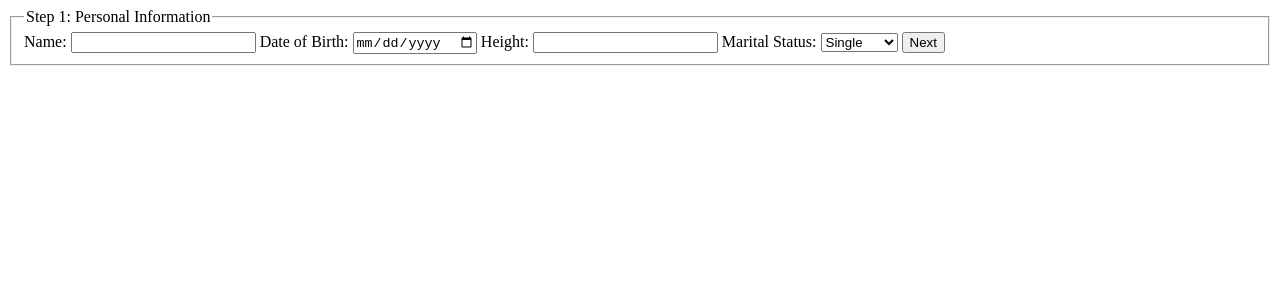
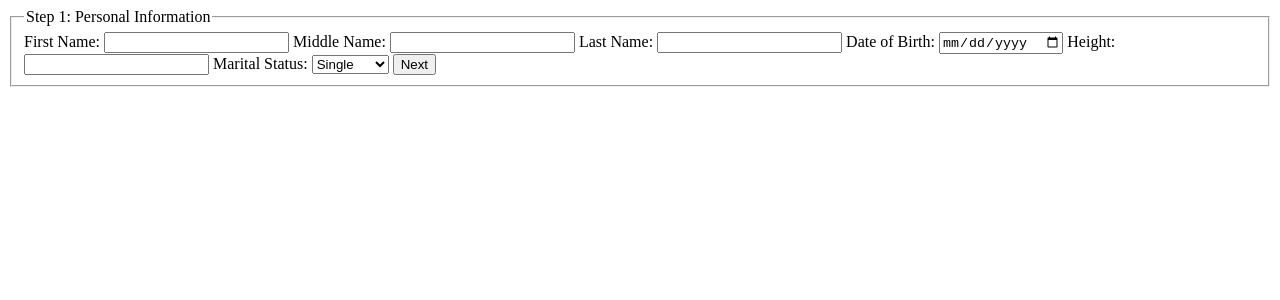
Before and after one commit to JayantChandwani/GSNPplus-Website, a PHP site: page /register_new.php in a window 1280 px wide. Shown: the top 300 px of the page. Run offline with PHP 8.4, Linux system fonts and the light colour scheme.

Commit message:
Updated register_new.php

```diff
--- a/register_new.php
+++ b/register_new.php
@@ -51,10 +51,12 @@ if ($_SERVER['REQUEST_METHOD'] == 'POST' && isset($_POST['submit'])) {
 
         switch($current_step) {
             case 1: // Personal Information
-                $stmt = $pdo->prepare("INSERT INTO candidate (name, dob, height, weight, marital_status)
-                                     VALUES (:name, :dob, :height, :weight, :marital_status)");
+                $stmt = $pdo->prepare("INSERT INTO candidate (first_name, middle_name, last_name, dob, height, weight, marital_status)
+                           VALUES (:first_name, :middle_name, :last_name, :dob, :height, :weight, :marital_status)");
                  $stmt->execute([
-                    'name' => sanitize_input($_POST['name']),
+                     'first_name' => sanitize_input($_POST['first_name']),
+                     'middle_name' => sanitize_input($_POST['middle_name']),
+                     'last_name' => sanitize_input($_POST['last_name']),
                      'dob' => sanitize_input($_POST['dob']),
                      'height' => sanitize_input($_POST['height']),
                      'weight' => sanitize_input($_POST['weight']),
@@ -62,6 +64,7 @@ if ($_SERVER['REQUEST_METHOD'] == 'POST' && isset($_POST['submit'])) {
     ]);
     $_SESSION['candidate_id'] = $pdo->lastInsertId();
     break;
+
 
             case 2: // Family Information
                 $stmt = $pdo->prepare("INSERT INTO family (candidate_id, family_members, hiv_affected)
@@ -194,9 +197,12 @@ if ($_SERVER['REQUEST_METHOD'] == 'POST' && isset($_POST['submit'])) {
         <!-- Step 1: Personal Information -->
         <fieldset class="active">
             <legend>Step 1: Personal Information</legend>
-            <label for="name">Name:</label>
-            <input type="text" id="name" name="name" required>
-
+            <label for="first_name">First Name:</label>
+            <input type="text" id="first_name" name="first_name" required>
+            <label for="middle_name">Middle Name:</label>
+            <input type="text" id="middle_name" name="middle_name" required>
+            <label for="last_name"> Last Name:</label>
+            <input type="text" id="last_name" name="last_name" required>
             <label for="dob">Date of Birth:</label>
             <input type="date" id="dob" name="dob" required>
 
```
Lines whose indentation alone changed are shown as unchanged.
